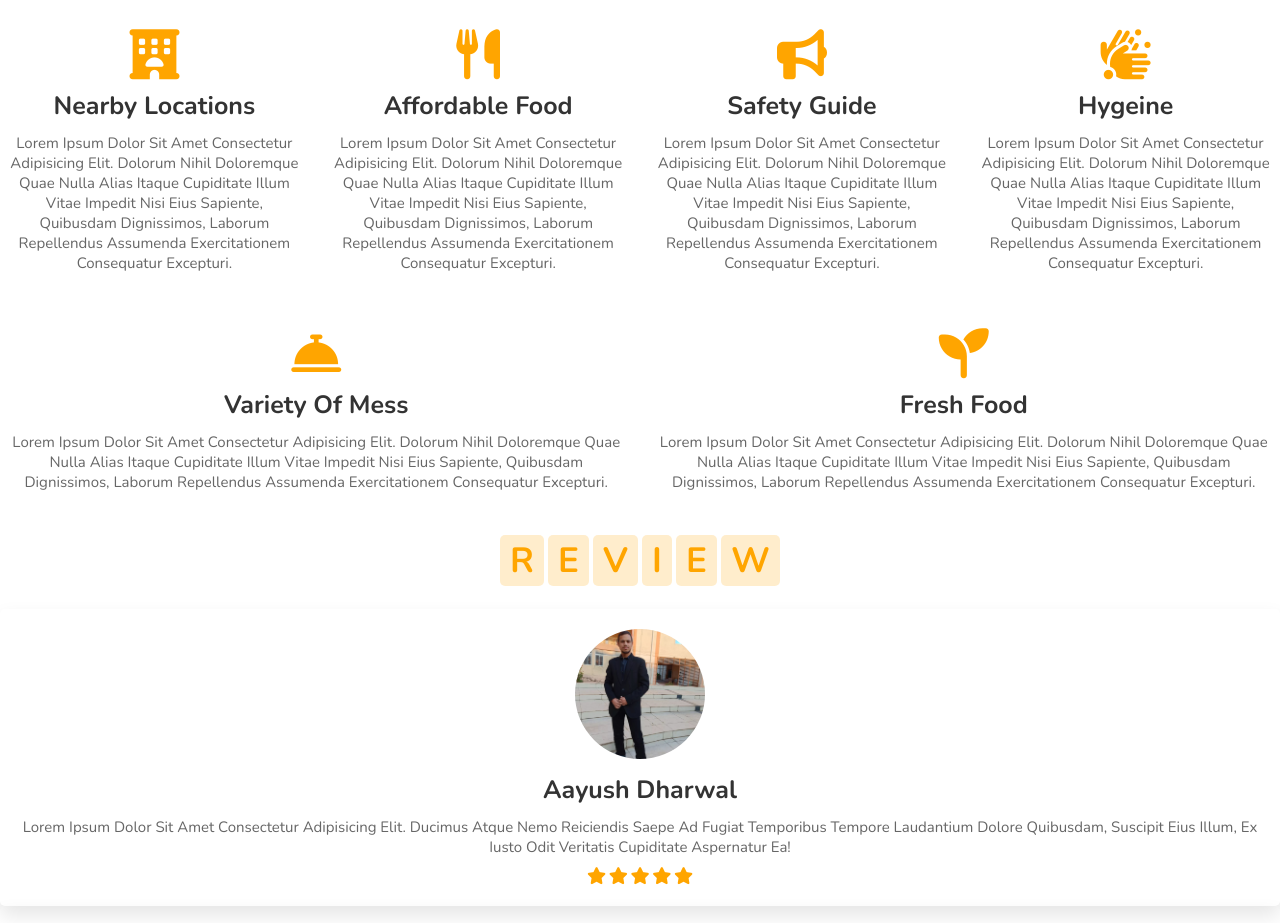
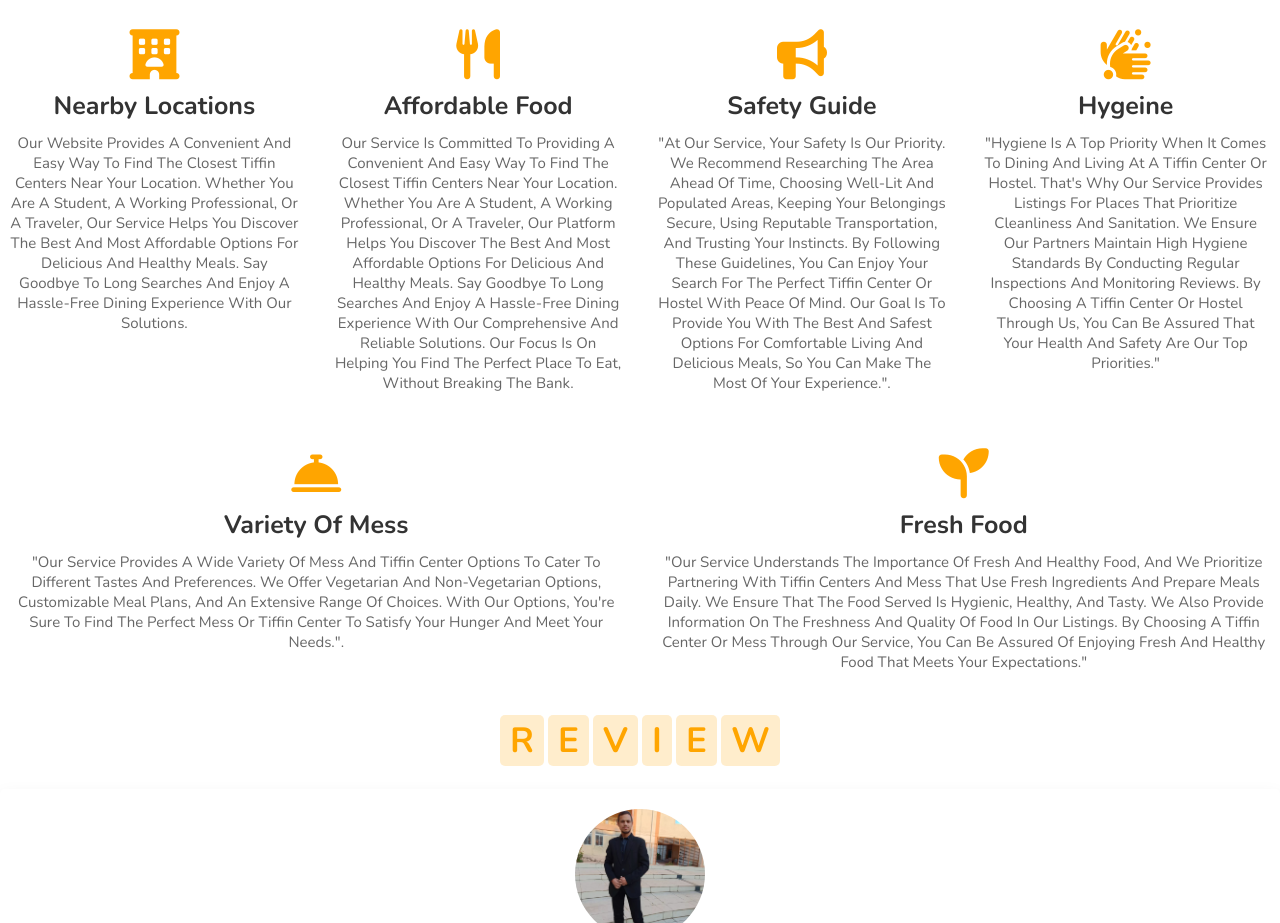
Before and after one commit to snehsagar111/tiffin-box, a plain HTML site: page index.html in a window 1280 px wide. Shown: the part 2080-3003 px from the top of the page. Drawn offline with nearby package versions, Linux system fonts and the light colour scheme; a web font is replaced by a local one.

Commit message:
Update index.html

```diff
--- a/index.html
+++ b/index.html
@@ -162,38 +162,37 @@
         <div class="box">
             <i class="fas fa-hotel"></i>
             <h3>nearby locations  </h3>
-            <p> Lorem ipsum dolor sit amet consectetur adipisicing elit. Dolorum nihil doloremque quae nulla alias itaque cupiditate illum vitae impedit nisi eius sapiente, quibusdam dignissimos, laborum repellendus assumenda exercitationem consequatur excepturi.</p>
-
+            <p> Our website provides a convenient and easy way to find the closest tiffin centers near your location. Whether you are a student, a working professional, or a traveler, our service helps you discover the best and most affordable options for delicious and healthy meals. Say goodbye to long searches and enjoy a hassle-free dining experience with our solutions.<p>
         </div>
         <div class="box">
             <i class="fas fa-utensils"></i>
             <h3>affordable food</h3>
-            <p> Lorem ipsum dolor sit amet consectetur adipisicing elit. Dolorum nihil doloremque quae nulla alias itaque cupiditate illum vitae impedit nisi eius sapiente, quibusdam dignissimos, laborum repellendus assumenda exercitationem consequatur excepturi.</p>
+            <p> Our service is committed to providing a convenient and easy way to find the closest tiffin centers near your location. Whether you are a student, a working professional, or a traveler, our platform helps you discover the best and most affordable options for delicious and healthy meals. Say goodbye to long searches and enjoy a hassle-free dining experience with our comprehensive and reliable solutions. Our focus is on helping you find the perfect place to eat, without breaking the bank.</p>
 
         </div>
         <div class="box">
             <i class="fas fa-bullhorn"></i>
             <h3>safety guide</h3>
-            <p> Lorem ipsum dolor sit amet consectetur adipisicing elit. Dolorum nihil doloremque quae nulla alias itaque cupiditate illum vitae impedit nisi eius sapiente, quibusdam dignissimos, laborum repellendus assumenda exercitationem consequatur excepturi.</p>
+            <p>"At our service, your safety is our priority. We recommend researching the area ahead of time, choosing well-lit and populated areas, keeping your belongings secure, using reputable transportation, and trusting your instincts. By following these guidelines, you can enjoy your search for the perfect tiffin center or hostel with peace of mind. Our goal is to provide you with the best and safest options for comfortable living and delicious meals, so you can make the most of your experience.".</p>
 
         </div>
         <div class="box">
             <i class="fas fa-hands-wash"></i>
             <h3>hygeine</h3>
-            <p> Lorem ipsum dolor sit amet consectetur adipisicing elit. Dolorum nihil doloremque quae nulla alias itaque cupiditate illum vitae impedit nisi eius sapiente, quibusdam dignissimos, laborum repellendus assumenda exercitationem consequatur excepturi.</p>
+            <p> "Hygiene is a top priority when it comes to dining and living at a tiffin center or hostel. That's why our service provides listings for places that prioritize cleanliness and sanitation. We ensure our partners maintain high hygiene standards by conducting regular inspections and monitoring reviews. By choosing a tiffin center or hostel through us, you can be assured that your health and safety are our top priorities."</p>
 
         </div>
         <div class="box">
             <i class="fas fa-concierge-bell"></i>
             <h3>variety of mess</h3>
-            <p> Lorem ipsum dolor sit amet consectetur adipisicing elit. Dolorum nihil doloremque quae nulla alias itaque cupiditate illum vitae impedit nisi eius sapiente, quibusdam dignissimos, laborum repellendus assumenda exercitationem consequatur excepturi.</p>
+            <p>"Our service provides a wide variety of mess and tiffin center options to cater to different tastes and preferences. We offer vegetarian and non-vegetarian options, customizable meal plans, and an extensive range of choices. With our options, you're sure to find the perfect mess or tiffin center to satisfy your hunger and meet your needs.".</p>
 
         </div>
 
         <div class="box">
             <i class="fas fa-seedling"></i>
             <h3>fresh  food</h3>
-            <p> Lorem ipsum dolor sit amet consectetur adipisicing elit. Dolorum nihil doloremque quae nulla alias itaque cupiditate illum vitae impedit nisi eius sapiente, quibusdam dignissimos, laborum repellendus assumenda exercitationem consequatur excepturi.</p>
+            <p>"Our service understands the importance of fresh and healthy food, and we prioritize partnering with tiffin centers and mess that use fresh ingredients and prepare meals daily. We ensure that the food served is hygienic, healthy, and tasty. We also provide information on the freshness and quality of food in our listings. By choosing a tiffin center or mess through our service, you can be assured of enjoying fresh and healthy food that meets your expectations."</p>
 
         </div>
 
```
